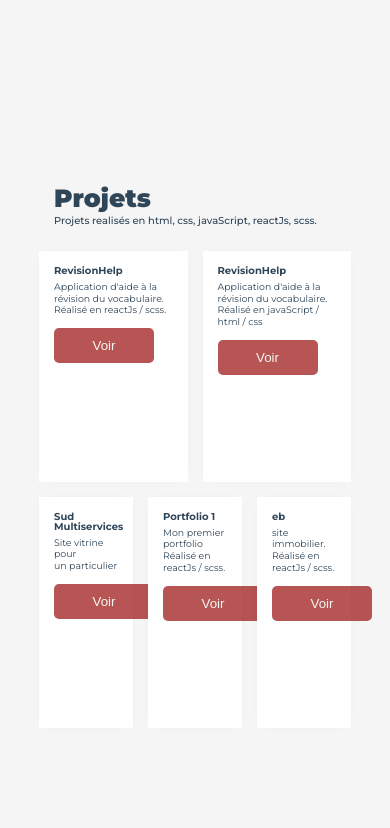
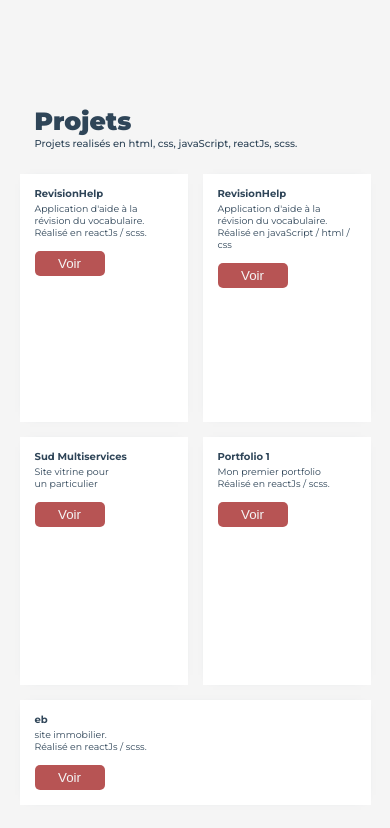
Before and after one commit to ASiaka/portfolio-nextjs, a Next.js app: page /projets in a window 390 px wide. Shown: the top 828 px of the page. Built offline with nearby package versions, Linux system fonts and the light colour scheme.

Commit message:
petites correction projets, contact, acceuil

```diff
--- a/src/app/acceuil/acceuil.module.scss
+++ b/src/app/acceuil/acceuil.module.scss
@@ -3,6 +3,7 @@
 .acceuil {
     width: 100%;
     height: 100vh;
+    min-width: 250px;
     display: grid;
     grid-template: 8fr 2fr / 1fr;
 
--- a/src/app/contact/contact.module.scss
+++ b/src/app/contact/contact.module.scss
@@ -3,6 +3,7 @@
 .contact {
     width: 100%;
     height: 100vh;
+    min-width: 250px;
     background-color: vars.$gray;
     position: relative;
     display: flex;
@@ -36,6 +37,7 @@
     .formContent {
         width: 50%;
         max-width: 550px;
+        box-sizing: border-box;
         // width: 550px;
         // height: 400px;
         // width: 34.375em;
@@ -49,6 +51,10 @@
         // margin-top: 4.375em;
         // margin-bottom: 6.25em;
         box-shadow: 0px 0px 10px -10px vars.$blue;
+
+        @media (max-width: 850px) {
+            width: 85%;
+        }
 
         .title {
             // font-family: sans-serif;
--- a/src/app/globals.scss
+++ b/src/app/globals.scss
@@ -1,5 +1,9 @@
 @use 'vars';
 @import url('https://fonts.googleapis.com/css2?family=Montserrat:wght@100..900&display=swap');
+
+*{
+  box-sizing: border-box;
+}
 
 html {
   font-size: 16px;
--- a/src/app/projets/projets.module.scss
+++ b/src/app/projets/projets.module.scss
@@ -4,6 +4,7 @@
 .projets {
     width: 100%;
     height: 100vh;
+    min-width: 250px;
     background-color: vars.$gray;
     color: vars.$blue;
     display: flex;
@@ -32,8 +33,12 @@
         grid-template-rows: 50px repeat(5, 1fr);
 
         @media (max-width: 900px) {
-                grid-template-rows: 50px repeat(6, 1fr);
-            }
+            grid-template-rows: 50px repeat(6, 1fr);
+        }
+        @media (max-width: 600px) {
+            width: 90%;
+            height: 90%;
+        }
 
         .titleContent {
             grid-area: 1 / 1 / 2 / 7;
@@ -72,8 +77,8 @@
             }
 
             .button {
-                width: 100px;
-                height: 35px;
+                width: 90px;
+                height: 30px;
                 border-radius: 5px;
                 border: none;
                 background-color: rgba(165, 42, 42, 0.8);
@@ -85,6 +90,11 @@
                 &:hover {
                     background-color: brown;
                     transition: 1.3s;
+                }
+
+                @media (max-width: 600px) {
+                    width: 70px;
+                    height: 25px;
                 }
             }
         }
@@ -111,6 +121,10 @@
             @media (max-width: 900px) {
                grid-row: 5 / span 3;
             }
+            @media (max-width: 515px) {
+               grid-column: 1 / span 3;
+               grid-row: 5 / span 3;
+            }
         }
         .projetFour {
             // background-color: red;
@@ -118,6 +132,9 @@
 
             @media (max-width: 900px) {
                grid-area: 5 / 3 / 8 / 5;
+            }
+            @media (max-width: 515px) {
+               grid-area: 5 / 4 / 8 / 7;
             }
         }
         .projetFive {
@@ -127,6 +144,9 @@
             @media (max-width: 900px) {
                grid-area: 5 / 5 / span 3 / span 2;
             }
+            @media (max-width: 515px) {
+               grid-area: 8 / 1 / span 1 / span 6;
+            }
         }
     }
 }
--- a/src/app/services/services.module.scss
+++ b/src/app/services/services.module.scss
@@ -3,6 +3,7 @@
 .services {
     width: 100%;
     height: 100vh;
+    min-width: 250px;
     background-color: vars.$gray;
     border-top: 3px white solid;
     border-bottom: 3px white solid;
--- a/src/app/ui/styles/nav.module.scss
+++ b/src/app/ui/styles/nav.module.scss
@@ -2,6 +2,7 @@
 
 .nav {
     width: 100%;
+    min-width: 250px;
     box-sizing: border-box;
     z-index: 5;
     padding: 25px 5%;
```
